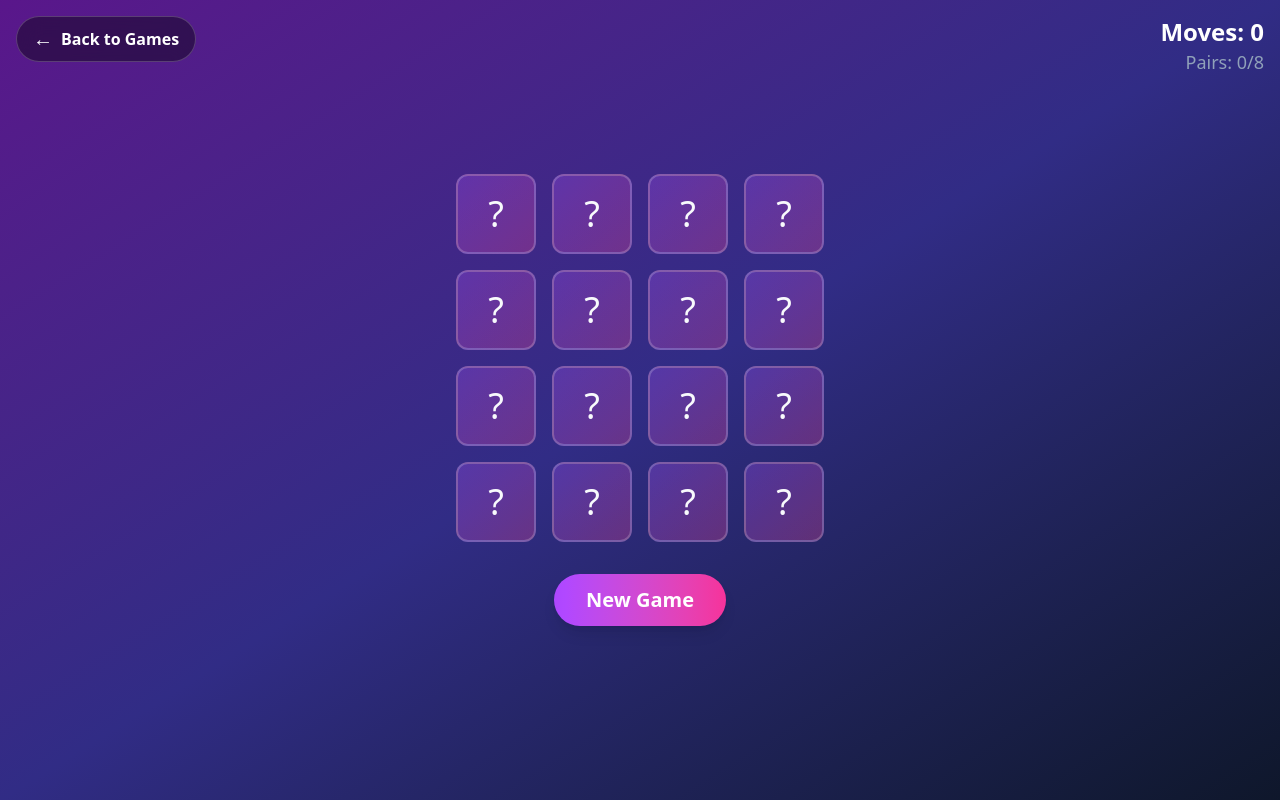
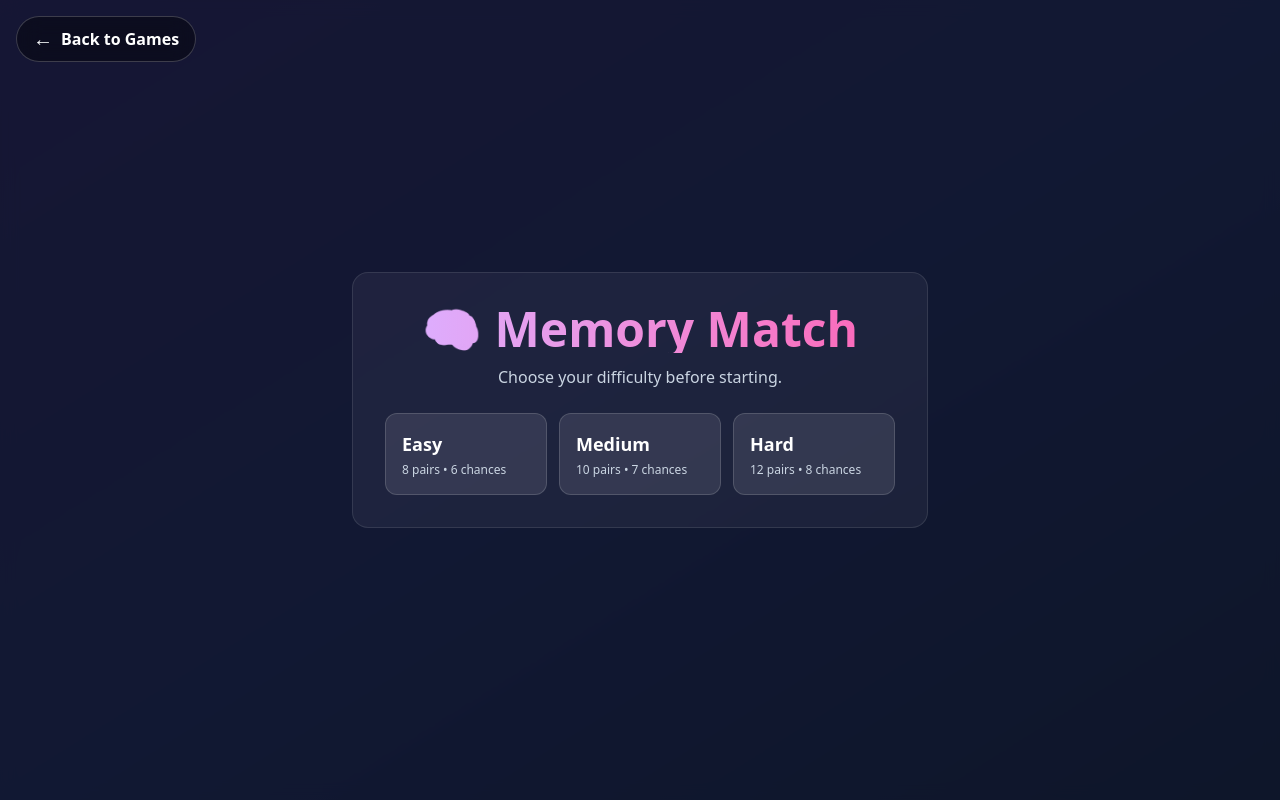
Before and after one commit to burnsco/games-hub, a Next.js app: page /games/memory-match in a window 1280 px wide. Built offline with nearby package versions, Linux system fonts and the light colour scheme.

Commit message:
feat: tune memory match sizing and brick breaker difficulty

```diff
--- a/app/games/brick-breaker/component.tsx
+++ b/app/games/brick-breaker/component.tsx
@@ -25,12 +25,56 @@ interface Brick {
   glowColor: string;
 }
 
-const BRICK_ROWS = 5;
-const BRICK_COLS = 8;
-const BRICK_PADDING = 10;
-const BRICK_HEIGHT = 20;
-const BRICK_TOP_OFFSET = 50;
-const BRICK_SIDE_OFFSET = 30;
+type Difficulty = "easy" | "medium" | "hard";
+
+const DIFFICULTY_CONFIG: Record<
+  Difficulty,
+  {
+    label: string;
+    rows: number;
+    cols: number;
+    canvasWidth: number;
+    canvasHeight: number;
+    brickPadding: number;
+    brickHeight: number;
+    brickTopOffset: number;
+    brickSideOffset: number;
+  }
+> = {
+  easy: {
+    label: "Easy",
+    rows: 5,
+    cols: 8,
+    canvasWidth: 820,
+    canvasHeight: 520,
+    brickPadding: 10,
+    brickHeight: 20,
+    brickTopOffset: 50,
+    brickSideOffset: 30,
+  },
+  medium: {
+    label: "Medium",
+    rows: 7,
+    cols: 10,
+    canvasWidth: 960,
+    canvasHeight: 600,
+    brickPadding: 8,
+    brickHeight: 18,
+    brickTopOffset: 46,
+    brickSideOffset: 24,
+  },
+  hard: {
+    label: "Hard",
+    rows: 9,
+    cols: 12,
+    canvasWidth: 1100,
+    canvasHeight: 680,
+    brickPadding: 7,
+    brickHeight: 16,
+    brickTopOffset: 42,
+    brickSideOffset: 20,
+  },
+};
 
 const PADDLE_WIDTH = 100;
 const PADDLE_HEIGHT = 15;
@@ -39,6 +83,7 @@ const INITIAL_BALL_SPEED = 4;
 
 export default function BrickBreakerGame() {
   const canvasRef = useRef<HTMLCanvasElement>(null);
+  const [difficulty, setDifficulty] = useState<Difficulty>("easy");
   const [score, setScore] = useState(0);
   const [lives, setLives] = useState(3);
   const [isPlayingVisible, setIsPlayingVisible] = useState(false);
@@ -72,6 +117,7 @@ export default function BrickBreakerGame() {
   const bricksRef = useRef<Brick[]>([]);
   const particlesRef = useRef<Particle[]>([]);
   const particleIdRef = useRef(0);
+  const currentDifficulty = DIFFICULTY_CONFIG[difficulty];
 
   // Sync refs with state when they change
   useEffect(() => {
@@ -92,7 +138,10 @@ export default function BrickBreakerGame() {
 
     const bricks: Brick[] = [];
     const brickWidth =
-      (canvas.width - BRICK_SIDE_OFFSET * 2 - (BRICK_COLS - 1) * BRICK_PADDING) / BRICK_COLS;
+      (canvas.width -
+        currentDifficulty.brickSideOffset * 2 -
+        (currentDifficulty.cols - 1) * currentDifficulty.brickPadding) /
+      currentDifficulty.cols;
 
     const colors = ["#ef4444", "#f97316", "#facc15", "#84cc16", "#06b6d4"];
     const glowColors = [
@@ -103,22 +152,24 @@ export default function BrickBreakerGame() {
       "rgba(6, 182, 212, 0.5)",
     ];
 
-    for (let r = 0; r < BRICK_ROWS; r++) {
-      for (let c = 0; c < BRICK_COLS; c++) {
+    for (let r = 0; r < currentDifficulty.rows; r++) {
+      for (let c = 0; c < currentDifficulty.cols; c++) {
         bricks.push({
-          x: c * (brickWidth + BRICK_PADDING) + BRICK_SIDE_OFFSET,
-          y: r * (BRICK_HEIGHT + BRICK_PADDING) + BRICK_TOP_OFFSET,
+          x: c * (brickWidth + currentDifficulty.brickPadding) + currentDifficulty.brickSideOffset,
+          y:
+            r * (currentDifficulty.brickHeight + currentDifficulty.brickPadding) +
+            currentDifficulty.brickTopOffset,
           width: brickWidth,
-          height: BRICK_HEIGHT,
+          height: currentDifficulty.brickHeight,
           active: true,
-          color: colors[r],
-          glowColor: glowColors[r],
+          color: colors[r % colors.length],
+          glowColor: glowColors[r % glowColors.length],
         });
       }
     }
     bricksRef.current = bricks;
     particlesRef.current = [];
-  }, []);
+  }, [currentDifficulty]);
 
   const startGame = () => {
     setScore(0);
@@ -357,6 +408,29 @@ export default function BrickBreakerGame() {
             <div className="text-3xl font-bold text-slate-300">{isClient ? bestScore : 0}</div>
             <div className="text-xs uppercase tracking-widest text-slate-400">Best</div>
           </div>
+          <div className="col-span-3 grid grid-cols-3 gap-2">
+            {(["easy", "medium", "hard"] as const).map((level) => {
+              const active = difficulty === level;
+              return (
+                <button
+                  key={level}
+                  type="button"
+                  onClick={() => {
+                    setDifficulty(level);
+                    setIsPlayingVisible(false);
+                  }}
+                  disabled={isPlayingVisible}
+                  className={`rounded-lg px-2 py-2 text-xs font-semibold uppercase tracking-wider transition ${
+                    active
+                      ? "bg-cyan-400 text-slate-900"
+                      : "bg-white/10 text-slate-200 hover:bg-white/20"
+                  } disabled:cursor-not-allowed disabled:opacity-60`}
+                >
+                  {DIFFICULTY_CONFIG[level].label}
+                </button>
+              );
+            })}
+          </div>
           <Link
             href="/"
             className="col-span-3 rounded-full border border-white/20 bg-black/40 px-4 py-2 text-center font-semibold text-white backdrop-blur-md transition-all hover:border-white/40 hover:bg-black/60"
@@ -388,6 +462,29 @@ export default function BrickBreakerGame() {
             <div className="text-4xl font-bold text-slate-300">{isClient ? bestScore : 0}</div>
             <div className="text-xs uppercase tracking-widest text-slate-400">Best</div>
           </div>
+          <div className="grid grid-cols-3 gap-2">
+            {(["easy", "medium", "hard"] as const).map((level) => {
+              const active = difficulty === level;
+              return (
+                <button
+                  key={level}
+                  type="button"
+                  onClick={() => {
+                    setDifficulty(level);
+                    setIsPlayingVisible(false);
+                  }}
+                  disabled={isPlayingVisible}
+                  className={`rounded-lg px-2 py-2 text-[10px] font-semibold uppercase tracking-wider transition ${
+                    active
+                      ? "bg-cyan-400 text-slate-900"
+                      : "bg-white/10 text-slate-200 hover:bg-white/20"
+                  } disabled:cursor-not-allowed disabled:opacity-60`}
+                >
+                  {DIFFICULTY_CONFIG[level].label}
+                </button>
+              );
+            })}
+          </div>
           <p className="text-xs text-slate-400">Move paddle with mouse or arrow keys.</p>
           <Link
             href="/"
@@ -397,12 +494,12 @@ export default function BrickBreakerGame() {
           </Link>
         </aside>
 
-        <div className="relative w-full max-w-[860px] text-center">
+        <div className="relative w-full max-w-[1100px] text-center">
           <canvas
             ref={canvasRef}
-            width={820}
-            height={520}
-            className="mx-auto w-full max-w-[860px] rounded-2xl border-4 border-cyan-500/30 bg-black/40 shadow-2xl"
+            width={currentDifficulty.canvasWidth}
+            height={currentDifficulty.canvasHeight}
+            className="mx-auto h-auto w-full max-w-[1100px] rounded-2xl border-4 border-cyan-500/30 bg-black/40 shadow-2xl"
           />
 
           <p className="mt-3 text-sm text-slate-500 lg:hidden">
--- a/app/games/memory-match/component.tsx
+++ b/app/games/memory-match/component.tsx
@@ -1,6 +1,6 @@
 "use client";
 
-import { useEffect, useState } from "react";
+import { useCallback, useMemo, useState } from "react";
 import { useSoundFX } from "../../hooks/useSoundFX";
 
 interface Card {
@@ -10,7 +10,36 @@ interface Card {
   matched: boolean;
 }
 
-const EMOJIS = ["🎮", "🎲", "🎯", "🎪", "🎨", "🎭", "🎬", "🎤"];
+type Difficulty = "easy" | "medium" | "hard";
+type GameState = "selecting" | "playing" | "won" | "lost";
+
+const EMOJIS = [
+  "🎮",
+  "🎲",
+  "🎯",
+  "🎪",
+  "🎨",
+  "🎭",
+  "🎬",
+  "🎤",
+  "🎸",
+  "🚀",
+  "🧩",
+  "⚡",
+  "🪐",
+  "🎧",
+  "🏆",
+  "🔥",
+];
+
+const DIFFICULTY_CONFIG: Record<
+  Difficulty,
+  { label: string; pairs: number; cols: number; chances: number }
+> = {
+  easy: { label: "Easy", pairs: 8, cols: 4, chances: 6 },
+  medium: { label: "Medium", pairs: 10, cols: 5, chances: 7 },
+  hard: { label: "Hard", pairs: 12, cols: 6, chances: 8 },
+};
 
 const shuffle = <T,>(array: T[]): T[] => {
   const arr = [...array];
@@ -21,8 +50,9 @@ const shuffle = <T,>(array: T[]): T[] => {
   return arr;
 };
 
-const generateInitialCards = () => {
-  const gameEmojis = shuffle([...EMOJIS, ...EMOJIS]);
+const generateCards = (pairs: number) => {
+  const source = shuffle(EMOJIS).slice(0, pairs);
+  const gameEmojis = shuffle([...source, ...source]);
   return gameEmojis.map((emoji, i) => ({
     id: i,
     emoji,
@@ -32,31 +62,45 @@ const generateInitialCards = () => {
 };
 
 export default function MemoryMatchGame() {
+  const [difficulty, setDifficulty] = useState<Difficulty>("easy");
   const [cards, setCards] = useState<Card[]>([]);
   const [flippedIds, setFlippedIds] = useState<number[]>([]);
   const [moves, setMoves] = useState(0);
   const [pairs, setPairs] = useState(0);
+  const [chancesLeft, setChancesLeft] = useState(DIFFICULTY_CONFIG.easy.chances);
   const [canFlip, setCanFlip] = useState(true);
-  const [gameWon, setGameWon] = useState(false);
+  const [gameState, setGameState] = useState<GameState>("selecting");
+
   const { playMatch, playSelect, playError, playGameOver } = useSoundFX();
 
-  // Generate shuffled cards on client-side only to avoid hydration mismatch
-  useEffect(() => {
-    setCards(generateInitialCards());
-  }, []);
+  const config = DIFFICULTY_CONFIG[difficulty];
 
-  const initGame = () => {
-    setCards(generateInitialCards());
+  const initGame = useCallback(
+    (nextDifficulty: Difficulty = difficulty) => {
+      const nextConfig = DIFFICULTY_CONFIG[nextDifficulty];
+      setCards(generateCards(nextConfig.pairs));
       setFlippedIds([]);
       setMoves(0);
       setPairs(0);
+      setChancesLeft(nextConfig.chances);
       setCanFlip(true);
-    setGameWon(false);
+      setGameState("playing");
       playSelect();
-  };
+    },
+    [difficulty, playSelect],
+  );
+
+  const totalCards = config.pairs * 2;
+  const rowCount = Math.ceil(totalCards / config.cols);
+
+  const cardFaceClass = useMemo(() => {
+    if (config.cols >= 6) return "text-2xl md:text-3xl";
+    if (config.cols === 5) return "text-3xl md:text-4xl";
+    return "text-4xl md:text-5xl";
+  }, [config.cols]);
 
   const flipCard = (id: number) => {
-    if (!canFlip) return;
+    if (!canFlip || gameState !== "playing") return;
     const card = cards.find((c) => c.id === id);
     if (!card || card.flipped || card.matched) return;
     if (flippedIds.length >= 2) return;
@@ -75,56 +119,74 @@ export default function MemoryMatchGame() {
       const card2 = cards.find((c) => c.id === second);
 
       if (card1 && card2 && card1.emoji === card2.emoji) {
-        // Match!
         setCards((prev) =>
           prev.map((c) => (c.id === first || c.id === second ? { ...c, matched: true } : c)),
         );
         setPairs((p) => {
-          const newPairs = p + 1;
-          if (newPairs === 8) {
-            setGameWon(true);
+          const nextPairs = p + 1;
+          if (nextPairs === config.pairs) {
+            setGameState("won");
             playGameOver();
           } else {
             playMatch();
           }
-          return newPairs;
+          return nextPairs;
         });
         setFlippedIds([]);
         setCanFlip(true);
       } else {
-        // No match
         setTimeout(() => {
           setCards((prev) =>
             prev.map((c) => (c.id === first || c.id === second ? { ...c, flipped: false } : c)),
           );
           setFlippedIds([]);
           setCanFlip(true);
+          setChancesLeft((prev) => {
+            const next = prev - 1;
+            if (next <= 0) {
+              setGameState("lost");
+              playGameOver();
+              return 0;
+            }
             playError();
-        }, 1000);
+            return next;
+          });
+        }, 850);
       }
     }
   };
 
   return (
     <div className="relative h-[100dvh] w-full overflow-hidden bg-linear-to-br from-purple-900 via-indigo-900 to-slate-900 p-4 md:p-8">
-      {/* Stats */}
+      {gameState !== "selecting" && (
         <div className="absolute right-4 top-4 z-20 text-right">
           <div className="text-2xl font-bold text-white">Moves: {moves}</div>
-        <div className="text-lg text-slate-400">Pairs: {pairs}/8</div>
+          <div className="text-lg text-slate-300">
+            Pairs: {pairs}/{config.pairs}
           </div>
+          <div className="text-lg text-amber-300">Chances: {chancesLeft}</div>
+        </div>
+      )}
 
-      {/* Game Container */}
       <div className="flex h-full items-center justify-center">
         <div className="text-center">
-          {/* Game Grid */}
-          <div className="mx-auto mb-8 grid max-w-md grid-cols-4 gap-4">
+          {gameState !== "selecting" && (
+            <>
+              <div
+                className="mx-auto mb-6 grid gap-2"
+                style={{
+                  gridTemplateColumns: `repeat(${config.cols}, minmax(clamp(46px, 10vw, 82px), clamp(46px, 10vw, 82px)))`,
+                  maxWidth: `min(94vw, ${config.cols * 82 + (config.cols - 1) * 8}px)`,
+                  maxHeight: `min(76dvh, ${rowCount * 82 + (rowCount - 1) * 8}px)`,
+                }}
+              >
                 {cards.map((card) => (
                   <button
                     type="button"
                     key={card.id}
                     onClick={() => flipCard(card.id)}
                     onKeyDown={(e) => e.key === "Enter" && flipCard(card.id)}
-                className={`h-20 w-20 cursor-pointer transition-all duration-500 ${card.matched ? "opacity-60" : ""}`}
+                    className={`aspect-square w-full cursor-pointer transition-all duration-500 ${card.matched ? "opacity-60" : "opacity-100"}`}
                     style={{ perspective: 1000 }}
                   >
                     <div
@@ -134,9 +196,8 @@ export default function MemoryMatchGame() {
                         transform: card.flipped || card.matched ? "rotateY(180deg)" : "rotateY(0)",
                       }}
                     >
-                  {/* Front */}
                       <div
-                    className="absolute flex h-full w-full items-center justify-center rounded-xl border-2 border-white/20 text-4xl"
+                        className={`absolute flex h-full w-full items-center justify-center rounded-xl border-2 border-white/20 font-black ${cardFaceClass}`}
                         style={{
                           backfaceVisibility: "hidden",
                           background:
@@ -145,9 +206,8 @@ export default function MemoryMatchGame() {
                       >
                         ?
                       </div>
-                  {/* Back */}
                       <div
-                    className="absolute flex h-full w-full items-center justify-center rounded-xl border-2 border-white/30 text-4xl"
+                        className={`absolute flex h-full w-full items-center justify-center rounded-xl border-2 border-white/30 ${cardFaceClass}`}
                         style={{
                           backfaceVisibility: "hidden",
                           transform: "rotateY(180deg)",
@@ -164,29 +224,80 @@ export default function MemoryMatchGame() {
 
               <button
                 type="button"
-            onClick={initGame}
+                onClick={() => initGame()}
                 className="rounded-full bg-linear-to-r from-purple-500 to-pink-500 px-8 py-3 text-xl font-bold text-white shadow-lg transition-all hover:scale-105 active:scale-95"
               >
                 New Game
               </button>
+            </>
+          )}
         </div>
       </div>
 
-      {/* Win Screen */}
-      {gameWon && (
+      {gameState === "selecting" && (
+        <div className="absolute inset-0 z-30 flex items-center justify-center bg-slate-900/90 backdrop-blur-sm">
+          <div className="w-full max-w-xl rounded-2xl border border-white/10 bg-white/5 p-8 text-center">
+            <h1 className="mb-3 bg-linear-to-r from-purple-300 to-pink-400 bg-clip-text text-5xl font-black text-transparent">
+              🧠 Memory Match
+            </h1>
+            <p className="mb-6 text-slate-300">Choose your difficulty before starting.</p>
+            <div className="grid grid-cols-1 gap-3 sm:grid-cols-3">
+              {(["easy", "medium", "hard"] as const).map((level) => (
+                <button
+                  type="button"
+                  key={level}
+                  onClick={() => {
+                    setDifficulty(level);
+                    initGame(level);
+                  }}
+                  className="rounded-xl border border-white/15 bg-white/10 px-4 py-4 text-left transition-all hover:scale-[1.02] hover:bg-white/15"
+                >
+                  <div className="text-lg font-bold text-white">
+                    {DIFFICULTY_CONFIG[level].label}
+                  </div>
+                  <div className="mt-1 text-xs text-slate-300">
+                    {DIFFICULTY_CONFIG[level].pairs} pairs • {DIFFICULTY_CONFIG[level].chances}{" "}
+                    chances
+                  </div>
+                </button>
+              ))}
+            </div>
+          </div>
+        </div>
+      )}
+
+      {(gameState === "won" || gameState === "lost") && (
         <div className="absolute inset-0 z-30 flex items-center justify-center bg-slate-900/90 backdrop-blur-sm">
           <div className="text-center">
+            {gameState === "won" ? (
+              <>
                 <h1 className="mb-4 bg-linear-to-r from-yellow-400 to-orange-500 bg-clip-text text-6xl font-black text-transparent">
                   🎉 You Win!
                 </h1>
                 <p className="mb-2 text-2xl text-slate-400">Completed in</p>
                 <p className="mb-8 text-4xl font-black text-white">{moves} moves</p>
+              </>
+            ) : (
+              <>
+                <h1 className="mb-4 bg-linear-to-r from-red-400 to-orange-500 bg-clip-text text-6xl font-black text-transparent">
+                  Out of Chances
+                </h1>
+                <p className="mb-8 text-2xl text-slate-300">Try again or lower the difficulty.</p>
+              </>
+            )}
             <button
               type="button"
-              onClick={initGame}
+              onClick={() => initGame()}
               className="rounded-full bg-linear-to-r from-purple-500 to-pink-500 px-12 py-4 text-2xl font-bold text-white shadow-lg transition-all hover:scale-105 active:scale-95"
             >
               Play Again
+            </button>
+            <button
+              type="button"
+              onClick={() => setGameState("selecting")}
+              className="ml-3 rounded-full border border-white/20 bg-white/10 px-8 py-4 text-lg font-bold text-white transition-all hover:bg-white/20"
+            >
+              Change Difficulty
             </button>
           </div>
         </div>
```
Lines whose indentation alone changed are shown as unchanged.
